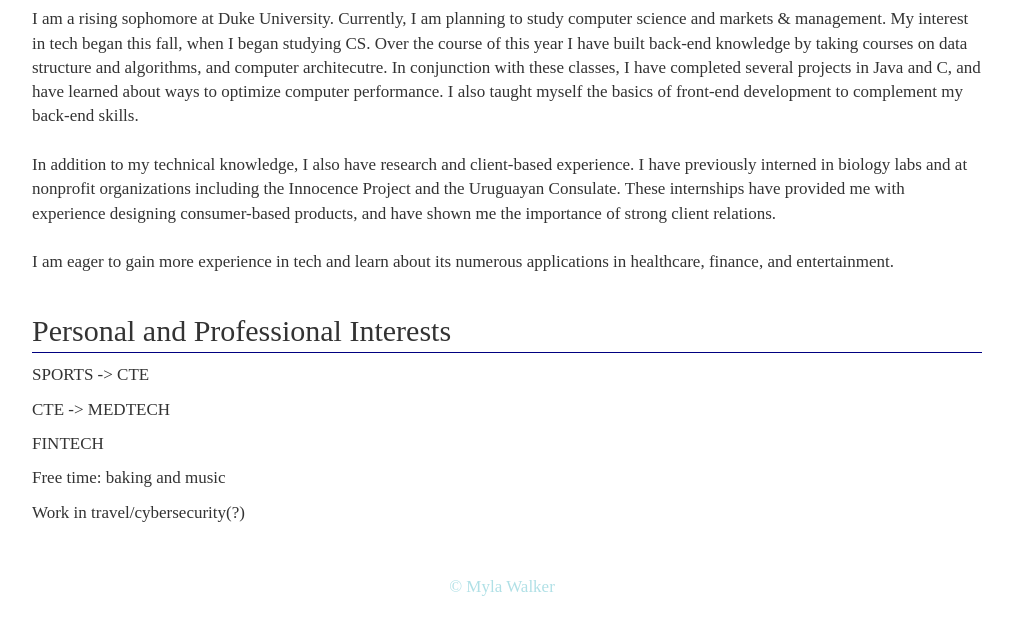
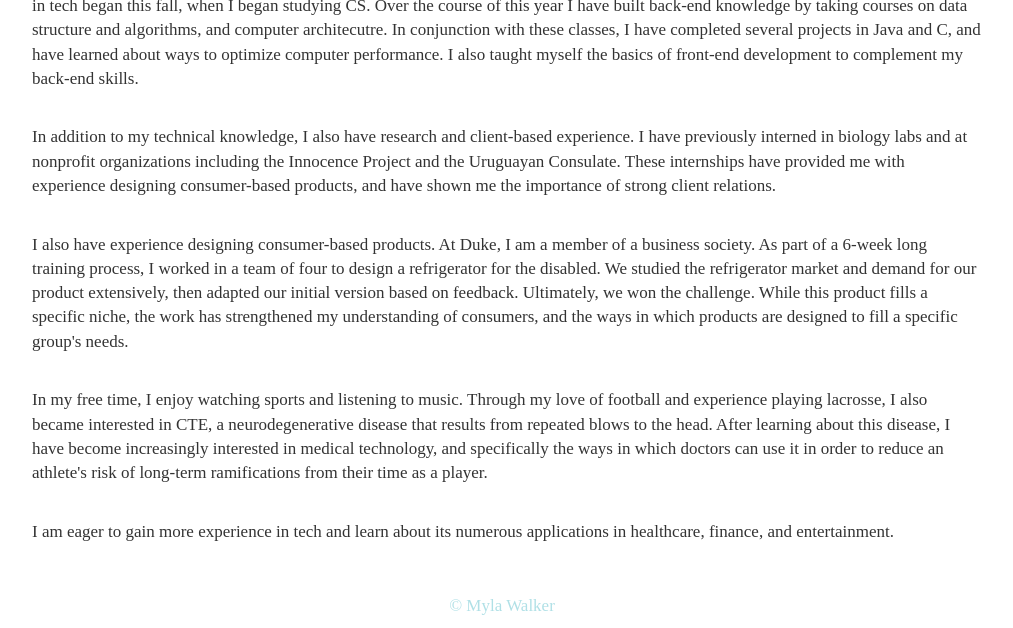
Before and after one commit to myliewalker/myliewalker.github.io, a plain HTML site: page pages/about.html in a window 1280 px wide. Shown: the part 504-1132 px from the top of the page, without its empty margins (138-1151 px from the left). Drawn offline with nearby package versions, Linux system fonts and the light colour scheme; a web font is replaced by a local one.

Commit message:
updated about

```diff
--- a/assets/css/style.css
+++ b/assets/css/style.css
@@ -117,7 +117,7 @@
 
 /* About */
 .profile-img {
-    width: 300px;
+    width: 250px;
     border-radius: 50%;
     -webkit-border-radius: 50%;
     -moz-border-radius: 50%;
--- a/pages/about.html
+++ b/pages/about.html
@@ -34,28 +34,39 @@
         <!-- <p class="statement">SOME GENERAL STATEMENT</p> -->
         <div class="description">
         <h2>About Me</h2>
-        <p>I am a rising sophomore at Duke University. Currently, I am planning to study computer science and markets & management.
+            <p>
+            I am a rising sophomore at Duke University. Currently, I am planning to study computer science and markets & management.
             My interest in tech began this fall, when I began studying CS. Over the course of this year I have built back-end knowledge
             by taking courses on data structure and algorithms, and computer architecutre. In conjunction with these classes, I have
             completed several projects in Java and C, and have learned about ways to optimize computer performance. I also taught myself
             the basics of front-end development to complement my back-end skills.
+            </p>
             <br>
-            <br>
+            <p>
             In addition to my technical knowledge, I also have research and client-based experience. I have previously interned in biology
             labs and at nonprofit organizations including the Innocence Project and the Uruguayan Consulate. These internships have provided
             me with experience designing consumer-based products, and have shown me the importance of strong client relations.
+            </p>
             <br>
+            <p>
+            I also have experience designing consumer-based products. At Duke, I am a member of a business society. As part of a 6-week
+            long training process, I worked in a team of four to design a refrigerator for the disabled. We studied the refrigerator
+            market and demand for our product extensively, then adapted our initial version based on feedback. Ultimately, we won the
+            challenge. While this product fills a specific niche, the work has strengthened my understanding of consumers, and the
+            ways in which products are designed to fill a specific group's needs.
+            </p>
             <br>
+            <p>
+            In my free time, I enjoy watching sports and listening to music. Through my love of football and experience playing lacrosse,
+            I also became interested in CTE, a neurodegenerative disease that results from repeated blows to the head. After learning about
+            this disease, I have become increasingly interested in medical technology, and specifically the ways in which doctors can
+            use it in order to reduce an athlete's risk of long-term ramifications from their time as a player.
+            </p>
+            <br>
+            <p>
             I am eager to gain more experience in tech and learn about its numerous applications in healthcare, finance, and entertainment.
-        </p>
+            </p>
         </div>
-
-        <h2>Personal and Professional Interests</h2>
-        <p>SPORTS -> CTE</p>
-        <p>CTE -> MEDTECH</p>
-        <p>FINTECH</p>
-        <p>Free time: baking and music</p>
-        <p>Work in travel/cybersecurity(?)</p>
         </div>
         </div>
         </div>
```
Also changed, not shown: pages/contact.html (+4 -5 lines).
